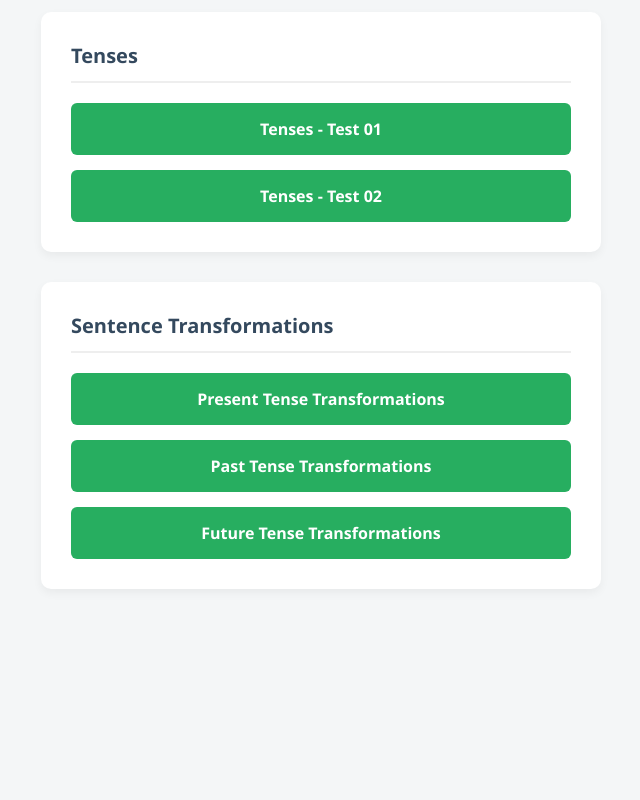
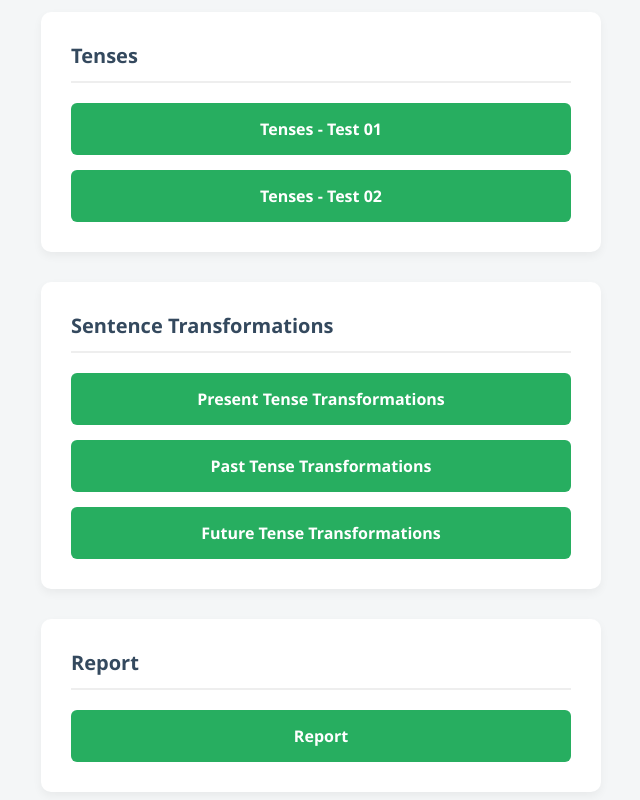
Before and after one commit to ShaheerJamalChishti90/grammar_test, a plain HTML site: page index.html in a window 1280 px wide. Shown: the part 1034-1834 px from the top of the page, without its empty margins (319-959 px from the left). Before the commit the page ends 1693 px from the top, so only its background shows below. Drawn offline with Linux system fonts and the light colour scheme.

Commit message:
Updated the main index file: added the report section

```diff
--- a/index.html
+++ b/index.html
@@ -88,7 +88,7 @@
         <p class="subtitle">Grammar Online Testing Portal</p>
     </div>
 
-    <!-- Section 1: Core Grammar Tests -->
+    <!-- Section 0: Core Grammar Tests -->
     <div class="menu-section">
         <h2>Grammar Basics</h2>
         <div class="menu">
@@ -106,7 +106,7 @@
 	</div>
     </div>
 
-    <!-- Section 2: Tense Transformations -->
+    <!-- Section 1: Tense Transformations -->
     <div class="menu-section">
         <h2>Tenses</h2>
         <div class="menu">
@@ -125,5 +125,13 @@
         </div>
     </div>
 
+        <!-- Section 3: Report Section -->
+    <div class="menu-section">
+        <h2>Report</h2>
+        <div class="menu">
+            <a href="june_report/" class="button">Report</a>
+	    </div>
+    </div>
+
 </body>
 </html>
```
